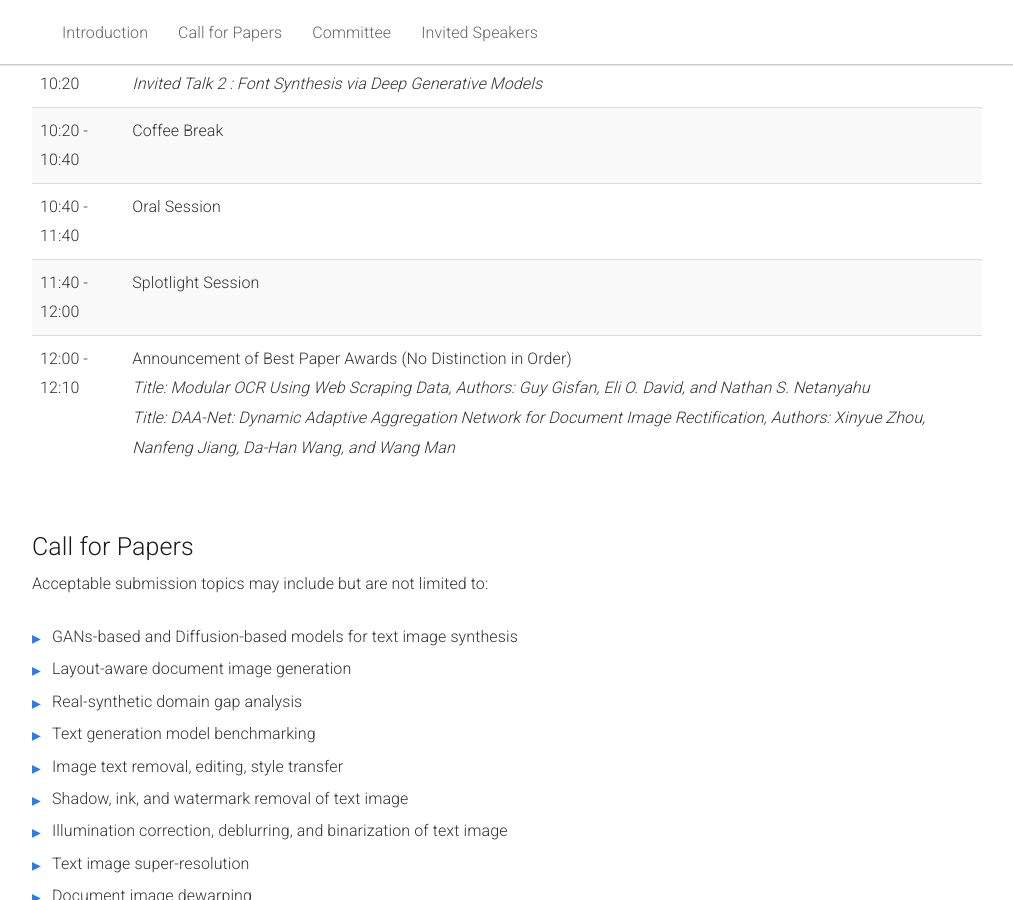
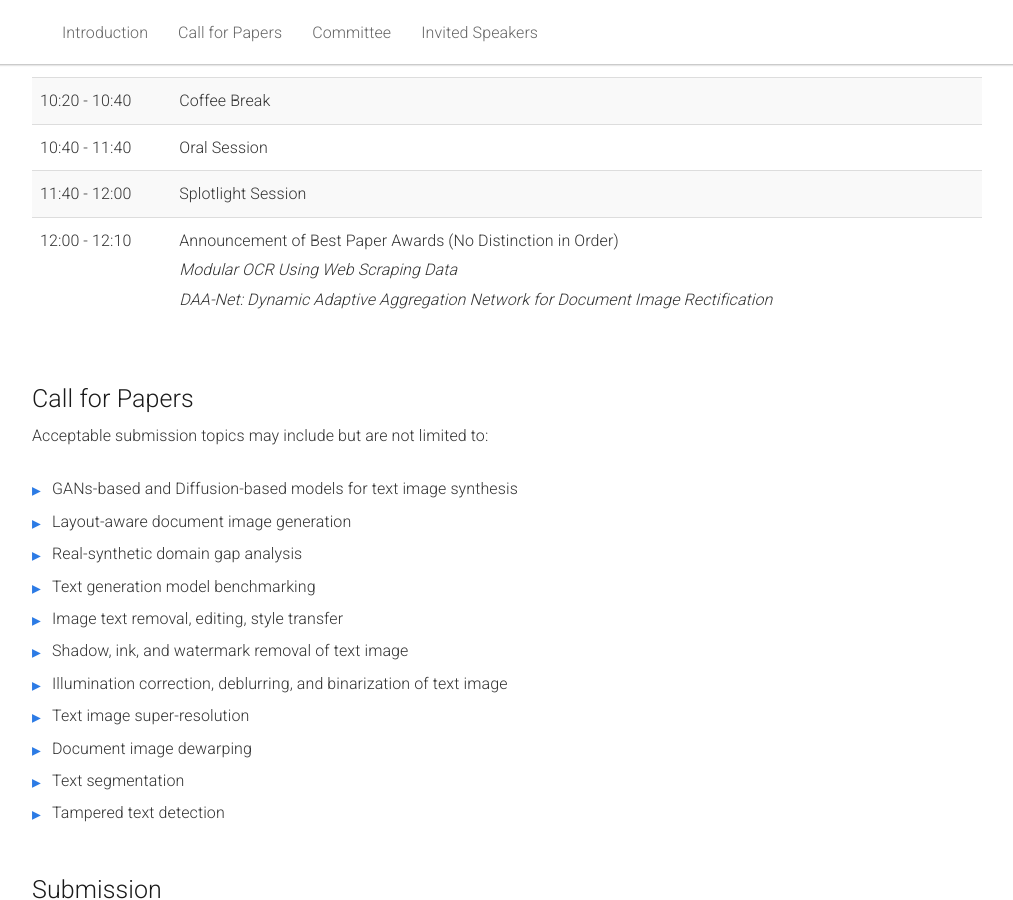
Before and after one commit to icdar-vtg-tip/icdar-vtg-tip.github.io, a Jekyll site: the page built from _pages/home.md, in a window 1280 px wide and 900 px high, scrolled down 922 px. Shown: the whole window, without its empty margins (133-1146 px from the left). Built offline with Jekyll 4.4.1, drawn with Linux system fonts in a browser that asks for light colours.

Commit message:
Update home.md

```diff
--- a/_pages/home.md
+++ b/_pages/home.md
@@ -122,9 +122,9 @@ description: "Website for the Workshop on Visual Text Generation and Text Image
           <td>12:00 - 12:10</td>
           <td>Announcement of Best Paper Awards (No Distinction in Order)
           <br/>
-          <i>Title: Modular OCR Using Web Scraping Data, Authors: Guy Gisfan, Eli O. David, and Nathan S. Netanyahu</i>
+          <i>Modular OCR Using Web Scraping Data</i>
           <br/>
-          <i>Title: DAA-Net: Dynamic Adaptive Aggregation Network for Document Image Rectification, Authors: Xinyue Zhou, Nanfeng Jiang, Da-Han Wang, and Wang Man</i>
+          <i>DAA-Net: Dynamic Adaptive Aggregation Network for Document Image Rectification</i>
           </td>
           <td></td>
         </tr>
```
